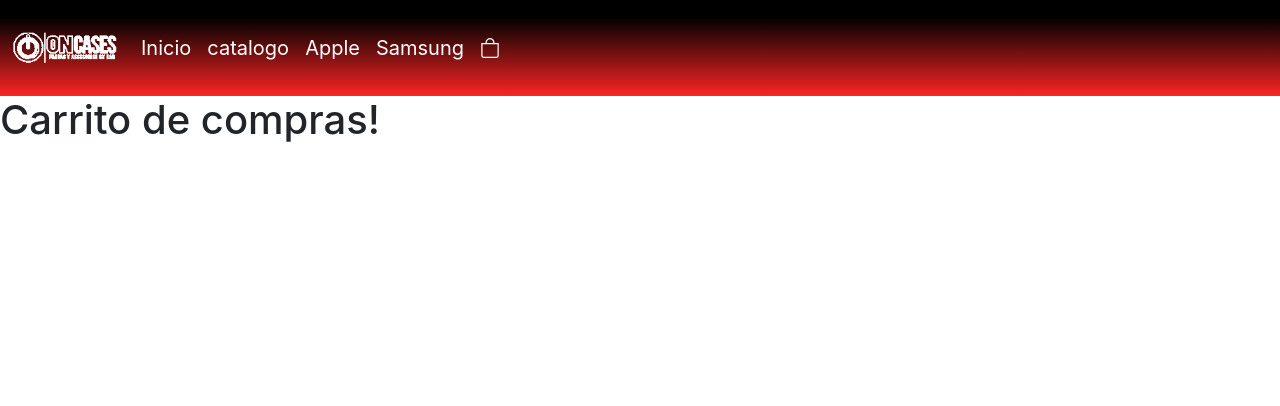
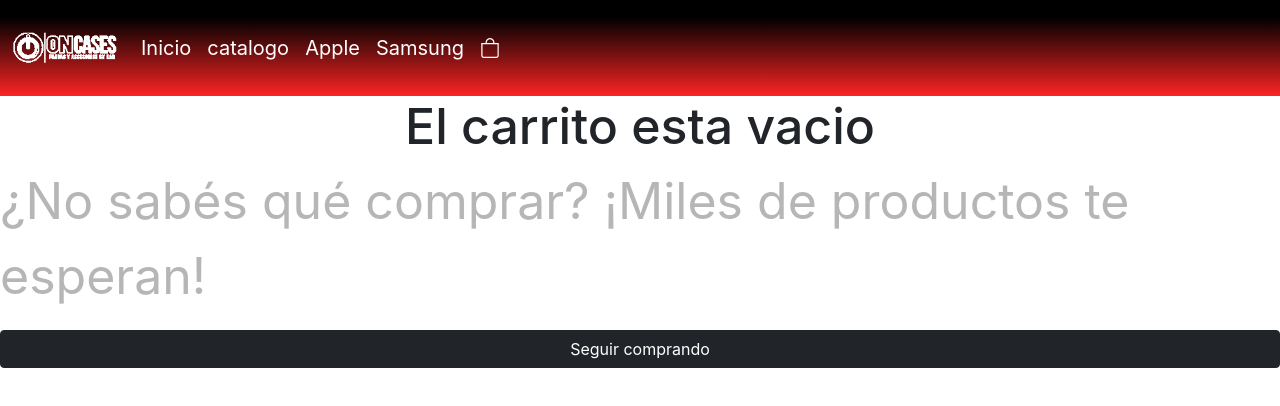
Before and after one commit to MartinezAndres1006/OnCasesStore, a React (Create React App) app: page /cart in a window 1280 px wide. Shown: the top 406 px of the page. Built offline with nearby package versions, Linux system fonts and the light colour scheme.

Commit message:
Realice el desafio cart view

```diff
--- a/package.json
+++ b/package.json
@@ -10,6 +10,7 @@
     "@testing-library/react": "^13.3.0",
     "@testing-library/user-event": "^13.5.0",
     "bootstrap": "^5.2.1",
+    "cdbreact": "^1.5.3",
     "react": "^18.2.0",
     "react-bootstrap": "^2.5.0",
     "react-dom": "^18.2.0",
--- a/src/App.js
+++ b/src/App.js
@@ -29,6 +29,7 @@ class app extends React.Component{
           </Routes>
           </CartProv>
         </BrowserRouter>
+
       </div>
 
     )
--- a/src/components/cart/Cart.js
+++ b/src/components/cart/Cart.js
@@ -1,9 +1,31 @@
-import React from 'react'
+import React,{useContext} from 'react'
+import { Cartcontext } from '../../context/cartContext'
+import { Link } from 'react-router-dom'
+import Itemcart from '../item/itemcart'
+import './cart.css'
+
 
 const Cart = () => {
+  const {cart,preciototal}=useContext(Cartcontext)
+
+  if(cart.length===0){
+return(
+  <div className='container__vacio'>
+    <h1 className='titulo__vacio'>El carrito esta vacio</h1>
+    <p className='parrafo__vacio'>¿No sabés qué comprar? ¡Miles de productos te esperan!</p>
+    <Link to='/' className='btn btn-dark boton_seguir'>Seguir comprando</Link>
+  </div>
+)
+  }
+
+
   return (
-    <div>
-      <h1>Carrito de compras!</h1>
+    <div className='container-fluid'>
+      <h1 className='titulo__vacio'>Carrito de compras!</h1>
+      <>
+      {cart.map(product=><Itemcart key={product.id} product={product}/>)}
+      <p className='card-title'>Total: {preciototal()}</p>
+      </>
     </div>
   )
 }
--- /dev/null
+++ b/src/components/cart/cart.css
@@ -0,0 +1,17 @@
+.titulo__vacio{
+        display: flex;
+        justify-content: center;
+        font-size: 50px;
+        text-shadow: 0 0 15px #0000;
+
+}
+.parrafo__vacio{
+        display: flex;
+        justify-content: center;
+        font-size: 50px;
+        color: #3838385d;
+}
+.boton_seguir{
+    display: flex;
+    justify-content: center;
+}
--- a/src/components/inicio/NavBar.jsx
+++ b/src/components/inicio/NavBar.jsx
@@ -6,7 +6,7 @@ const BarraNavegacion= () =>{
       <nav className="navbar navbar__fondo navbar-expand-lg navbar-dark linkNav">
   <div className="container-fluid">
     <NavLink className="navbar-brand" to='/'><img src={On} className="imageNav" alt="logo" /></NavLink>
-    <button className="navbar-toggler" type="button" data-bs-toggle="collapse" data-bs-target="#navbarNavAltMarkup" aria-controls="navbarNavAltMarkup" aria-expanded="false" aria-label="Toggle navigation">
+    <button className="navbar-toggler" type="button" data-bs-toggle="collapse" data-bs-target="#navbarNav" aria-controls="navbarNav" aria-expanded="false" aria-label="Toggle navigation">
       <span className="navbar-toggler-icon"></span>
     </button>
     <div className="collapse navbar-collapse" id="navbarNavAltMarkup">
--- a/src/components/inicio/cardWidget.jsx
+++ b/src/components/inicio/cardWidget.jsx
@@ -1,9 +1,14 @@
-import React from 'react'
+import React,{useContext} from 'react'
+import { Cartcontext } from '../../context/cartContext'
 
- export const cart = () => {
+ export const Cart = () => {
+  const {productTotal}=useContext(Cartcontext)
   return (
+    <>
     <i className="bi bi-bag"></i>
+    <span>{productTotal()||''}</span>
+    </>
   )
 }
 
-export default cart
+export default Cart
--- a/src/components/item/item.js
+++ b/src/components/item/item.js
@@ -3,7 +3,7 @@ import "./items.css"
 import { Link } from 'react-router-dom'
 const Item = ({pedido}) => {
   return (
-        <div className='card'>
+        <div className='card container-fluid'>
             <div className='card-body'>
         <img src={pedido.image} alt='' className='img__Product'/>
         <h5 className="card-title">{pedido.title}</h5>
--- /dev/null
+++ b/src/components/item/itemCart.css
@@ -0,0 +1,10 @@
+.card-title{
+    font-size: 20px;
+    font-weight: 500;
+    color: #000;
+}
+.card-parrafo{
+    font-size: 15px;
+    font-weight: 500;
+    color: #000;
+}
--- /dev/null
+++ b/src/components/item/itemcart.js
@@ -0,0 +1,21 @@
+import React,{useContext} from 'react'
+import { Cartcontext } from '../../context/cartContext'
+import './itemCart.css'
+
+const Itemcart = ({product}) => {
+    const {removeCart}=useContext(Cartcontext)
+  return (
+    <div className='card container-fluid'>
+         <div className='card-body'>
+        <img src={product.image} alt='' className='img-fluid'/>
+            <p className='card-title'>{product.title}</p>
+            <p className='card-parrafo'>Cantidad: {product.quantity}</p>
+            <p className='card-parrafo'>Precio:${product.price}</p>
+            <p className='card-parrafo'>Subtotal:{product.quantity*product.price}</p>
+            <button onClick={()=>removeCart(product.id)} className=' btn-dark'>Eliminar del carrito</button>
+        </div>
+    </div>
+  )
+}
+
+export default Itemcart
--- a/src/context/cartContext.js
+++ b/src/context/cartContext.js
@@ -27,8 +27,17 @@ const removeCart = (id) => {
   return setcart(cart.filter((products) => products.id !== id));
 };
 
+
+const preciototal=()=>{
+return cart.reduce((prev,act)=>prev+act.quantity * act.price,0)
+}
+
+const productTotal=() =>{
+  return cart.reduce((juntar,productoAct)=>juntar+productoAct.quantity,0)
+}
+
   return (
-<Cartcontext.Provider value={{clearcart,incart,removeCart,addToCart}}>
+<Cartcontext.Provider value={{clearcart,incart,removeCart,addToCart,preciototal,productTotal,cart}}>
     {children}
 </Cartcontext.Provider>
     )
```
Also changed, not shown: src/components/inicio/footer.jsx (deleted), 1 other file (tests, documents, lock files or other folders).
